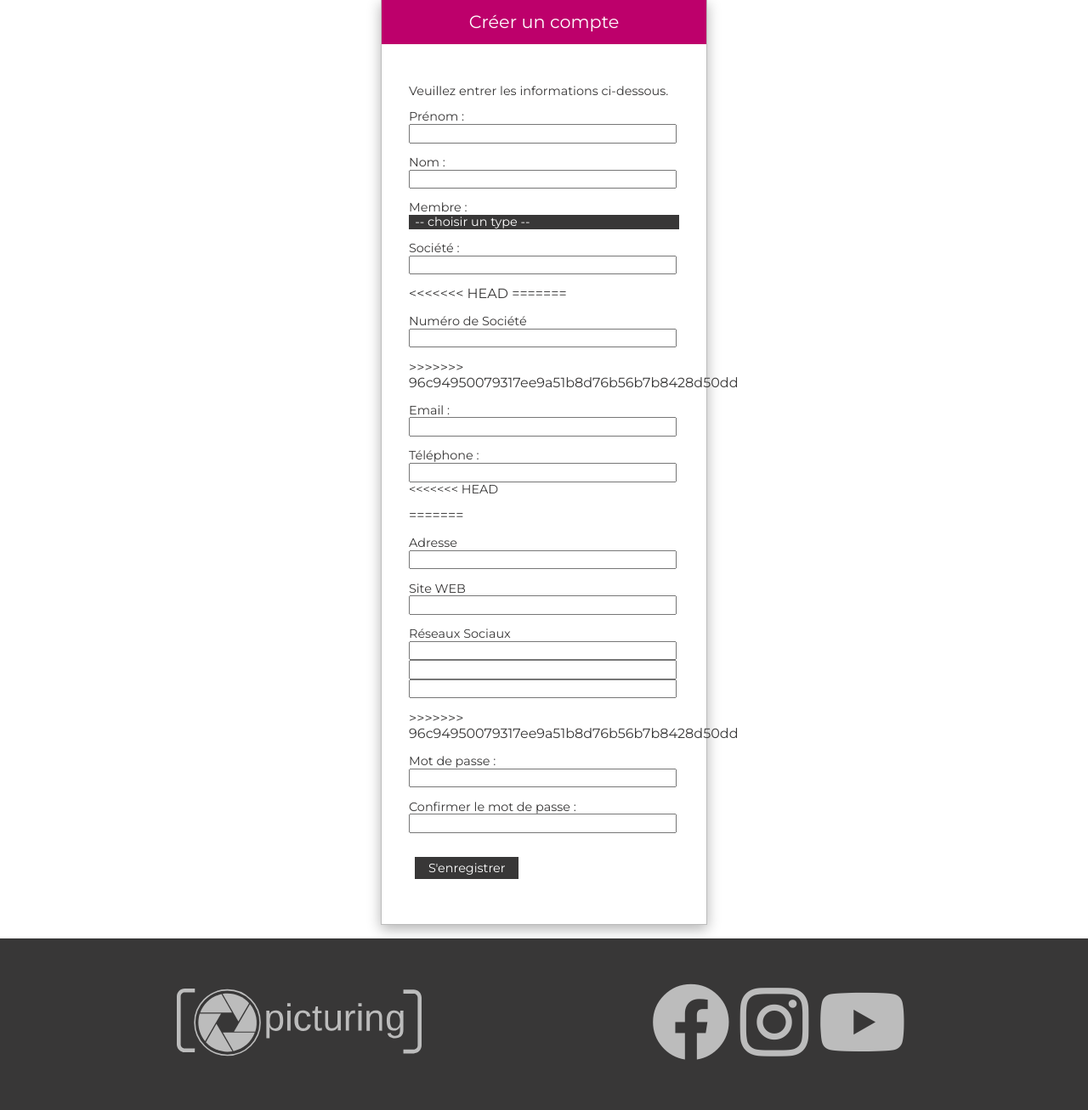
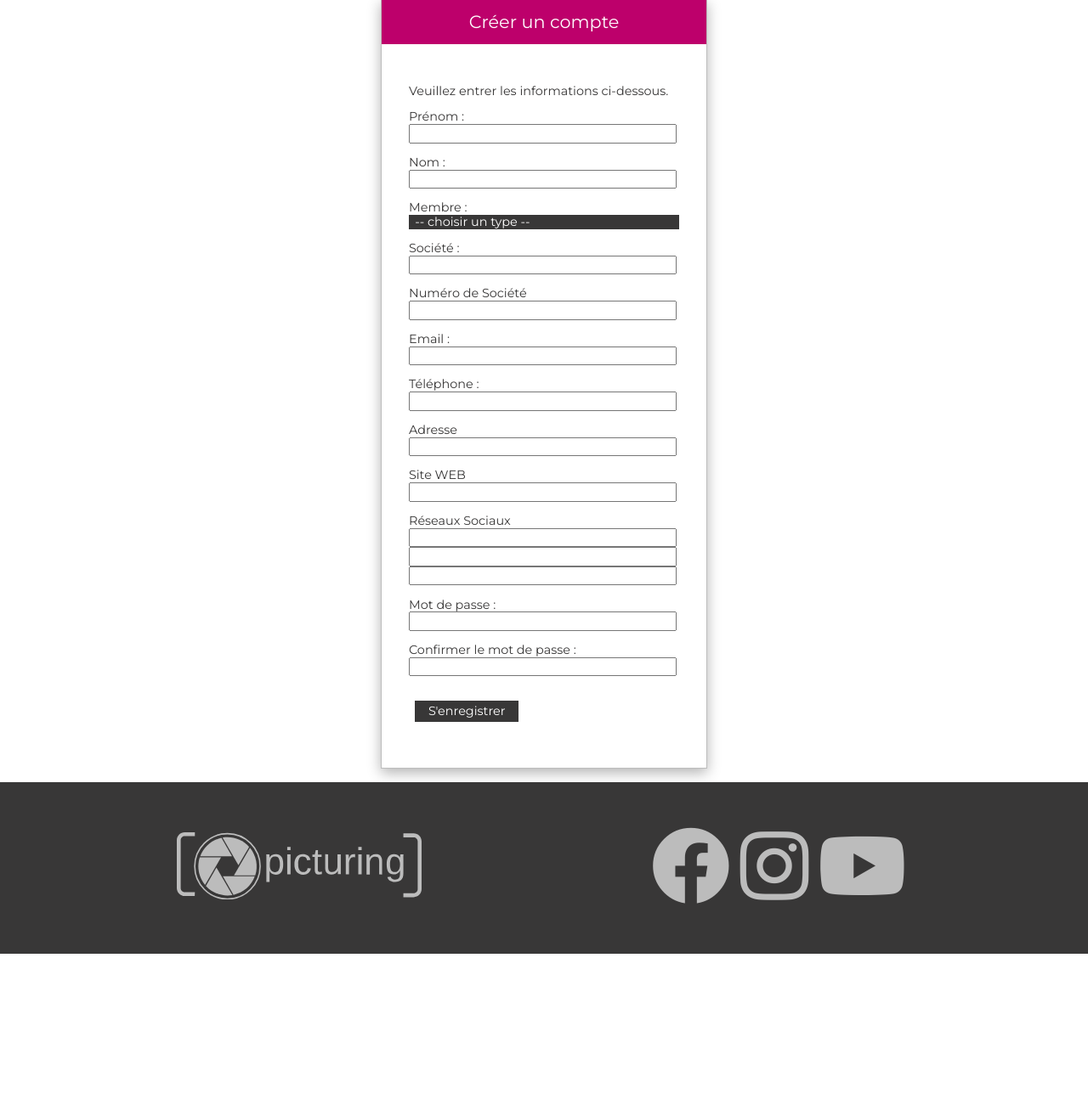
Before and after one commit to Gazowski/projet_picturing, a CodeIgniter app: page /projet_picturing/index.php/auth/create_user in a window 1280 px wide. Shown: the part 169-1476 px from the top of the page at 85% size. After the commit the page ends 1292 px from the top, so only its background shows below. Run offline with CodeIgniter, Linux system fonts and the light colour scheme; data comes from the database, SQL or seed files in the repository.

Commit message:
create_user : suppression trace conflit

```diff
--- a/app_photo/views/auth/create_user.php
+++ b/app_photo/views/auth/create_user.php
@@ -45,14 +45,11 @@
                         <?php echo lang('create_user_company_label', 'company');?> <br />
                         <?php echo form_input($company);?>
                   </p>
-<<<<<<< HEAD
-=======
 
                   <p>
                         <?php echo lang('create_user_company_number_label', 'company_number');?> <br />
                         <?php echo form_input($company_number);?>
                   </p>
->>>>>>> 96c94950079317ee9a51b8d76b56b7b8428d50dd
 
                   <p>
                         <?php echo lang('create_user_email_label', 'email');?> <br />
@@ -62,10 +59,6 @@
                   <p>
                         <?php echo lang('create_user_phone_label', 'phone');?> <br />
                         <?php echo form_input($phone);?>
-<<<<<<< HEAD
-                  </p>
-
-=======
                   </p>
 
                   <p>
@@ -82,7 +75,6 @@
                         <?php echo form_input($social_network);?>
                         <?php echo form_input($social_network);?>
                   </p>
->>>>>>> 96c94950079317ee9a51b8d76b56b7b8428d50dd
                   <p>
                         <?php echo lang('create_user_password_label', 'password');?> <br />
                         <?php echo form_input($password);?>
```
